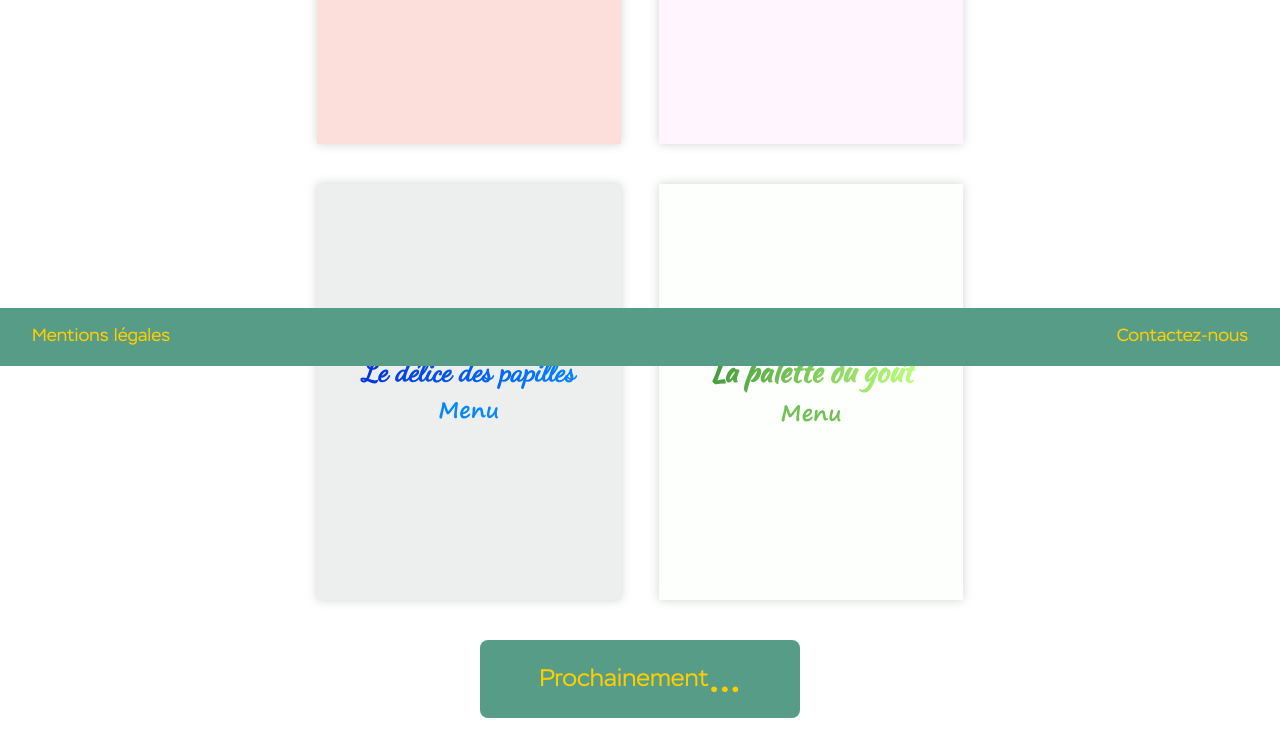
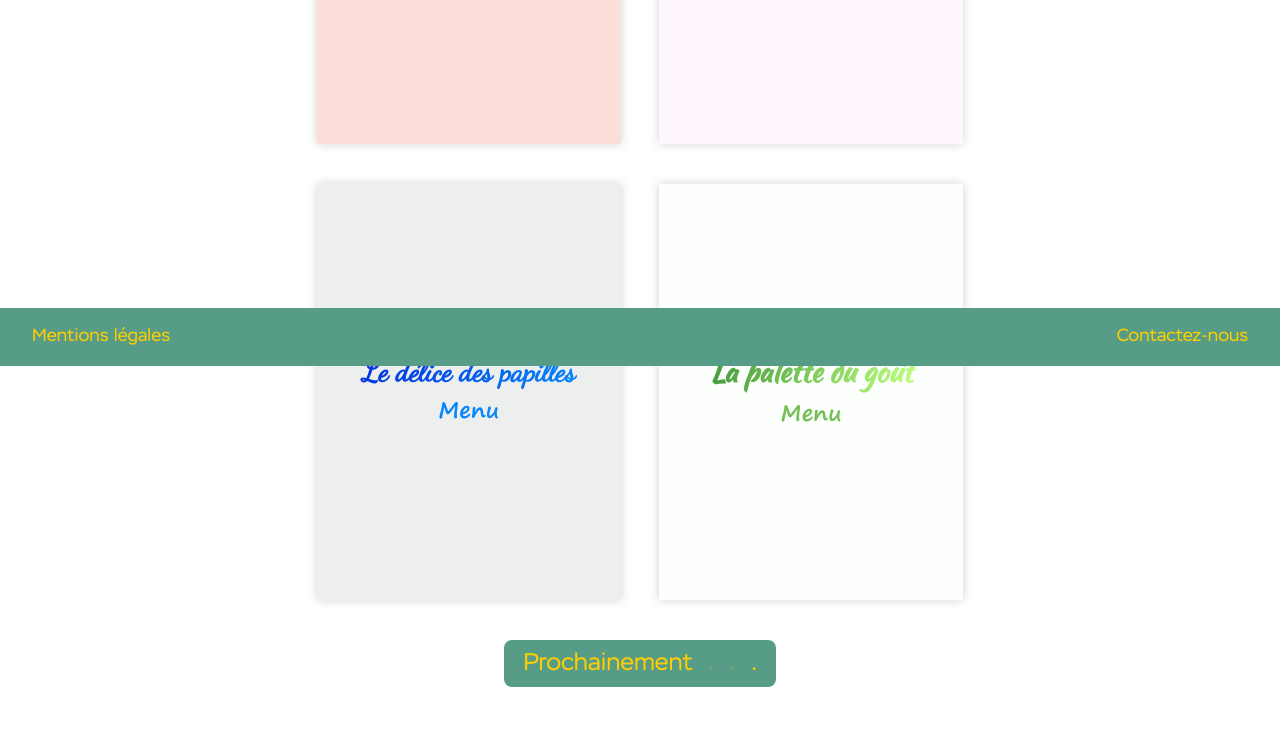
Before and after one commit to Eulally/omf, a plain HTML site: page index.html in a window 1280 px wide. Shown: the part 434-1190 px from the top of the page. Drawn offline with Linux system fonts and the light colour scheme; files whose address does not match are found by name.

Commit message:
animation

```diff
--- a/css/style.css
+++ b/css/style.css
@@ -10,7 +10,7 @@ header, .grid, #home section, .zoom, .prochainement, footer{
 header, #home section, footer {
 	text-align: center;
 }
-header, .prochainement /*p*/, footer, header a {
+header, .prochainement, footer, header a {
 	background-color: rgb(87, 156, 135);
 	color: rgb(255, 206, 0);
 	align-items: center;
@@ -18,14 +18,14 @@ header, .prochainement /*p*/, footer, header a {
 .grid, .prochainement{
 	flex-direction: row;
 }
-h1, .prochainement /*p*/, header a{
+h1, .prochainement, header a{
 	margin: auto;
 }
 .prochainement, footer a {
 	font-family: "stem";
 }
-.prochainement /*p*/{
-	width: 15rem;
+.prochainement{
+	width: 12rem;
 	justify-content: center;
 	padding: 0.5rem 2.5rem;
 	border-radius: 0.5rem;
@@ -35,9 +35,22 @@ a {
 	text-decoration: none;
 }
 span {
-	font-size: 3rem;
+	padding-left: 1rem;
 }
-
+#pt1{
+	animation: point 2s infinite 1s;
+}
+#pt2{
+	animation: point 2s infinite 1.2s;
+}
+#pt3{
+	animation: point 3s infinite 1.4s;
+}
+@keyframes point {
+	0%{opacity: 0.2;}
+	20%{opacity: 1;}
+	100%{opacity: 0.2;}
+}
 	/*--FIX--*/
 header{
 	padding: 1.5rem;
@@ -159,8 +172,9 @@ i {
 }
 /*HOME ANIMATIONS*/
 
-#home section:hover{
-	font-size :1.5rem;
+#home section:hover .zoom{
+	font-size : 1.5rem;
+	opacity: 0.2;
 	transition: font-size 3s;
 }
 footer a:hover{
```
